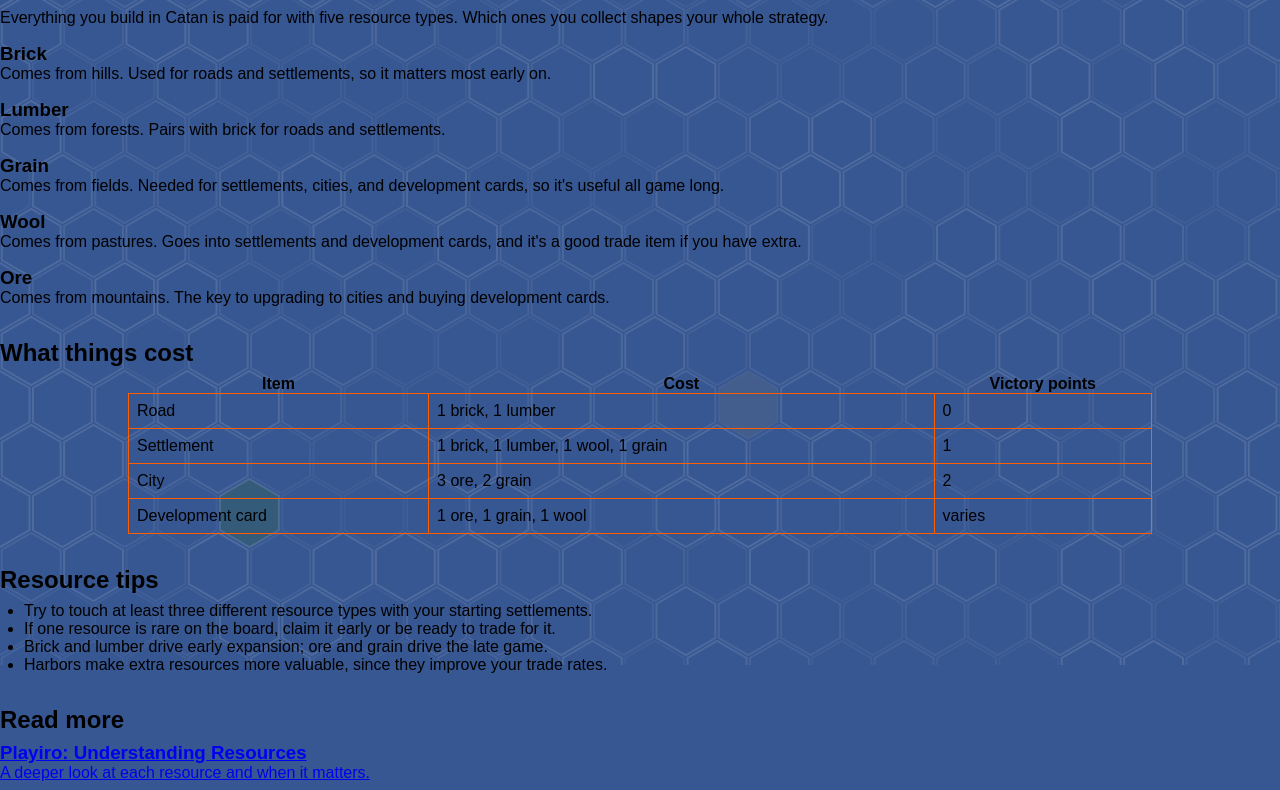
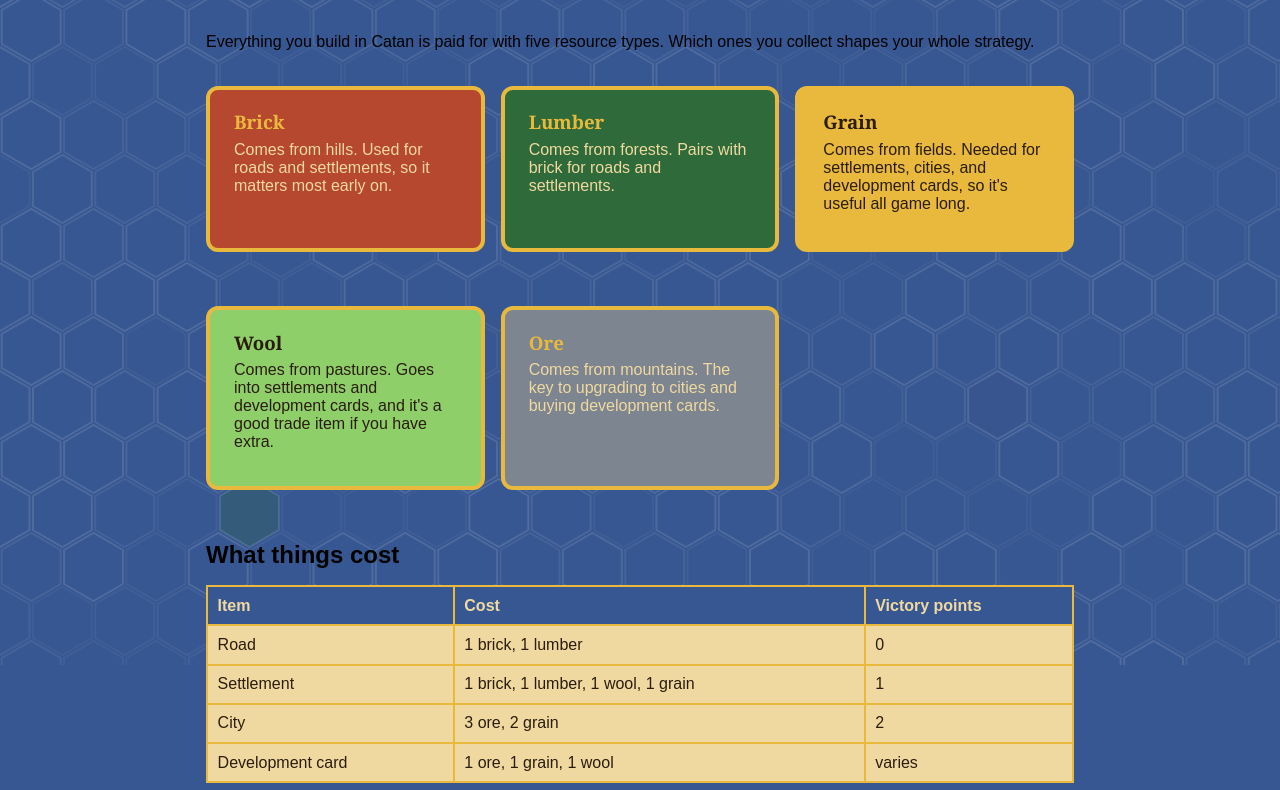
Before and after one commit to ariaspolett/Board-Game-Tracker, a plain HTML site: page Learn how to Play/Resources/resources.html in a window 1280 px wide. Shown: the part 135-925 px from the top of the page. Drawn offline with Linux system fonts and the light colour scheme; files that its build step writes are made by us from their sources; animation ran at ten frames a second; files whose address does not match are found by name.

Commit message:
Update shared.css

```diff
--- a/shared.css
+++ b/shared.css
@@ -154,3 +154,57 @@ button:not(.small-btn):hover::before {
     gap: 1.2rem;
     margin: 1.5rem auto;
 }
+
+/* ---------- Catan Info Cards & Resource Accents (for Learn & Tracker pages) ---------- */
+.page {
+    max-width: 900px;
+    margin: 0 auto;
+    padding: 1.5rem 1rem 3rem;
+    text-align: left;
+}
+
+.info-card {
+    background: var(--wood);
+    color: var(--sand);
+    border: 4px solid var(--wheat);
+    border-radius: 12px;
+    padding: 1.2rem 1.5rem;
+    margin: 1.2rem 0;
+}
+
+.info-card h3 {
+    color: var(--wheat);
+    font-family: 'Cinzel', Georgia, serif;
+    margin-bottom: 0.4rem;
+}
+
+.info-card ul {
+    padding-left: 1.2rem;
+}
+
+.card-grid {
+    display: grid;
+    grid-template-columns: repeat(auto-fit, minmax(240px, 1fr));
+    gap: 1rem;
+}
+
+.res-brick { background: var(--brick); }
+.res-wood  { background: var(--wood); }
+.res-wheat { background: var(--wheat); color: var(--ink); }
+.res-wheat h3 { color: var(--ink); }
+.res-sheep { background: var(--sheep); color: var(--ink); }
+.res-sheep h3 { color: var(--ink); }
+.res-ore   { background: var(--ore); }
+
+table.cost-table {
+    width: 100%;
+    border-collapse: collapse;
+    margin: 1rem 0;
+}
+.cost-table th, .cost-table td {
+    padding: 0.6rem;
+    border: 2px solid var(--wheat);
+    text-align: left;
+}
+.cost-table th { background: var(--sea); color: var(--sand); }
+.cost-table td { background: var(--sand); color: var(--ink); }
```
